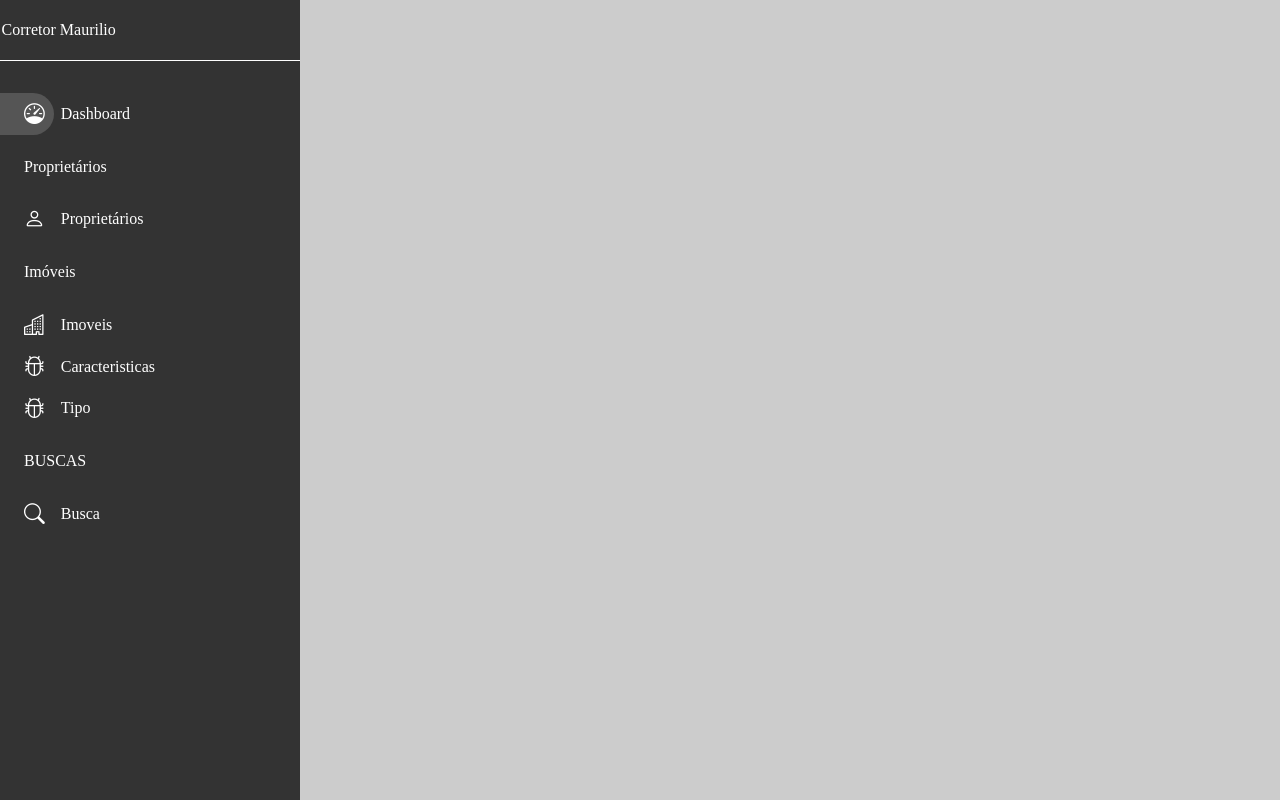
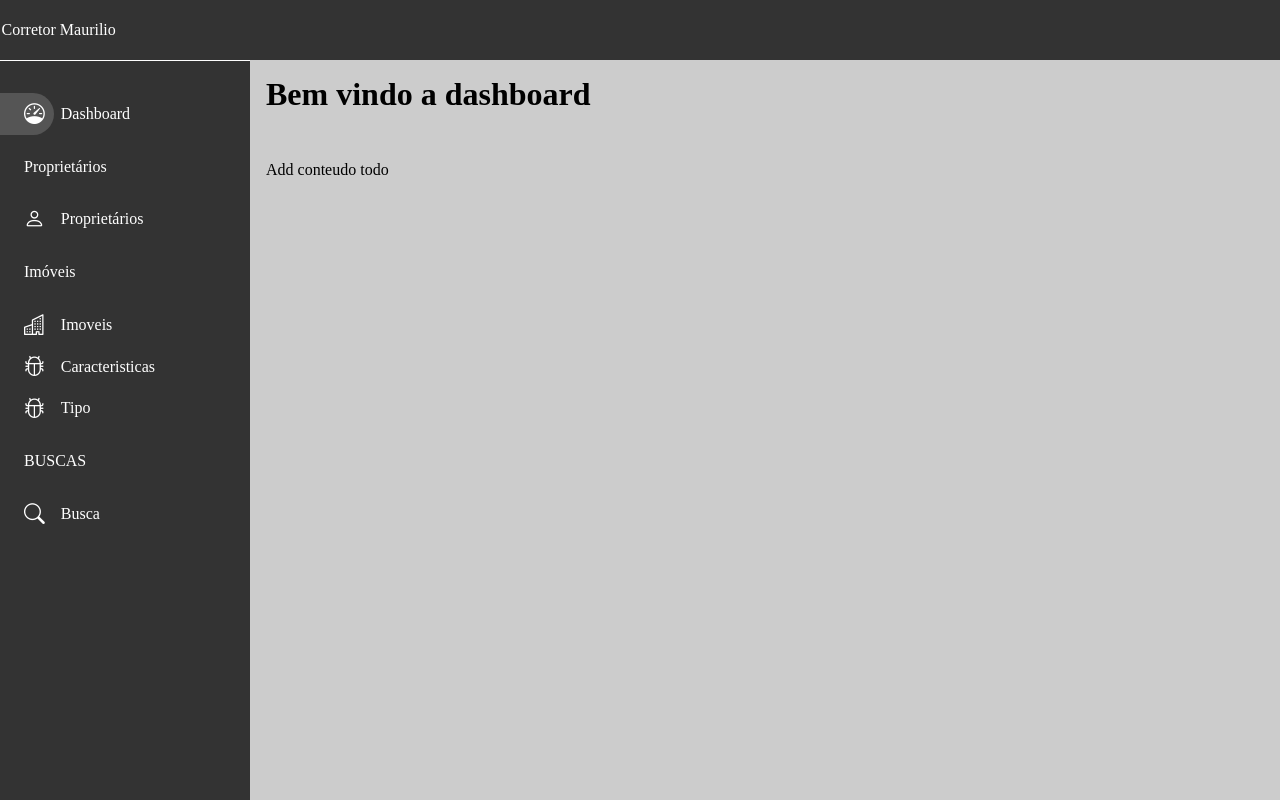
Before and after one commit to Rossnerandre/auth-app-example, a Vue app: page /dashboard in a window 1280 px wide. Built offline with nearby package versions, Linux system fonts and the light colour scheme; no server answers; sample sign-in values are in the browser's storage.

Commit message:
Add Components ao main.js

```diff
--- a/src/components/layout/Content.vue
+++ /dev/null
@@ -1,19 +0,0 @@
-<template>
-  <div class="main">
-    <p>{{ user.name }}</p>
-  </div>
-</template>
-<script>
-export default {
-  props: ["user"],
-};
-</script>
-<style lang="scss">
-.main {
-  position: absolute;
-  background: #ccc;
-  right: 0;
-  width: calc(100% - 300px);
-  height: 100%;
-}
-</style>
--- /dev/null
+++ b/src/components/layout/ConteudoBase.vue
@@ -0,0 +1,53 @@
+<template>
+  <div class="main">
+    <div class="topbar">
+      <h3>{{ user.name }}</h3>
+    </div>
+    <div class="content">
+      <header>
+        <slot name="header" class="titulo">
+          <h1>Colocar titulo</h1>
+        </slot>
+      </header>
+      <div class="ondeeuto">
+        <slot>Add conteudo todo</slot>
+      </div>
+    </div>
+  </div>
+</template>
+<script>
+export default {
+  props: ["user"],
+};
+</script>
+<style lang="scss">
+.main {
+  position: absolute;
+  background: #ccc;
+  right: 0;
+  width: calc(100% - 250px);
+  height: 100%;
+  .topbar {
+    height: 60px;
+    display: flex;
+    justify-content: right;
+    align-items: center;
+    background: #333;
+    h3 {
+      padding-right: 1rem;
+      color: #fff;
+    }
+  }
+  .content {
+    padding: 1rem;
+    header {
+      h1 {
+        padding-bottom: 3rem;
+      }
+    }
+  }
+}
+.ondeeuto {
+  display: flex;
+}
+</style>
--- a/src/components/layout/SideBar.vue
+++ b/src/components/layout/SideBar.vue
@@ -60,7 +60,7 @@ export default {};
 </script>
 <style lang="scss" scoped>
 .navbar {
-  width: 300px;
+  width: 250px;
   height: 100%;
   background: #333;
   transition: 0.5s;
--- a/src/components/modals/Spinner.vue
+++ b/src/components/modals/Spinner.vue
@@ -15,6 +15,7 @@ export default {};
 </script>
 <style lang="scss" scoped>
 .modal {
+  z-index: 1000;
   position: absolute;
   background: rgba($color: #000000, $alpha: 0.6);
   width: 100vw;
--- /dev/null
+++ b/src/components/ui/BaseCard.vue
@@ -0,0 +1,3 @@
+<template>
+  <div></div>
+</template>
--- a/src/views/Dashboard.vue
+++ b/src/views/Dashboard.vue
@@ -2,20 +2,15 @@
   <spinner v-if="loading" />
   <div class="display-flex">
     <div><sidebar /></div>
-    <div><content :user="user" /></div>
+    <div>
+      <conteudo-base :user="user">
+        <template v-slot:header> <h1>Bem vindo a dashboard</h1> </template>
+      </conteudo-base>
+    </div>
   </div>
-  <!-- <div v-if="user">{{ user.id }}</div>
-  <div v-if="user">{{ user.name }}</div>
-  <div v-if="user">{{ user.email }}</div> -->
 </template>
 <script>
-import Sidebar from "../components/layout/SideBar.vue";
-import Content from "../components/layout/Content.vue";
-import Spinner from "../components/modals/Spinner.vue";
-
 export default {
-  components: { Sidebar, Content, Spinner },
-
   data() {
     return {
       user: [],
@@ -47,4 +42,8 @@ export default {
 .display-flex {
   display: flex;
 }
+
+.table {
+  border: 1px solid;
+}
 </style>
```
Also changed, not shown: src/main.js (+12 -1 lines).
